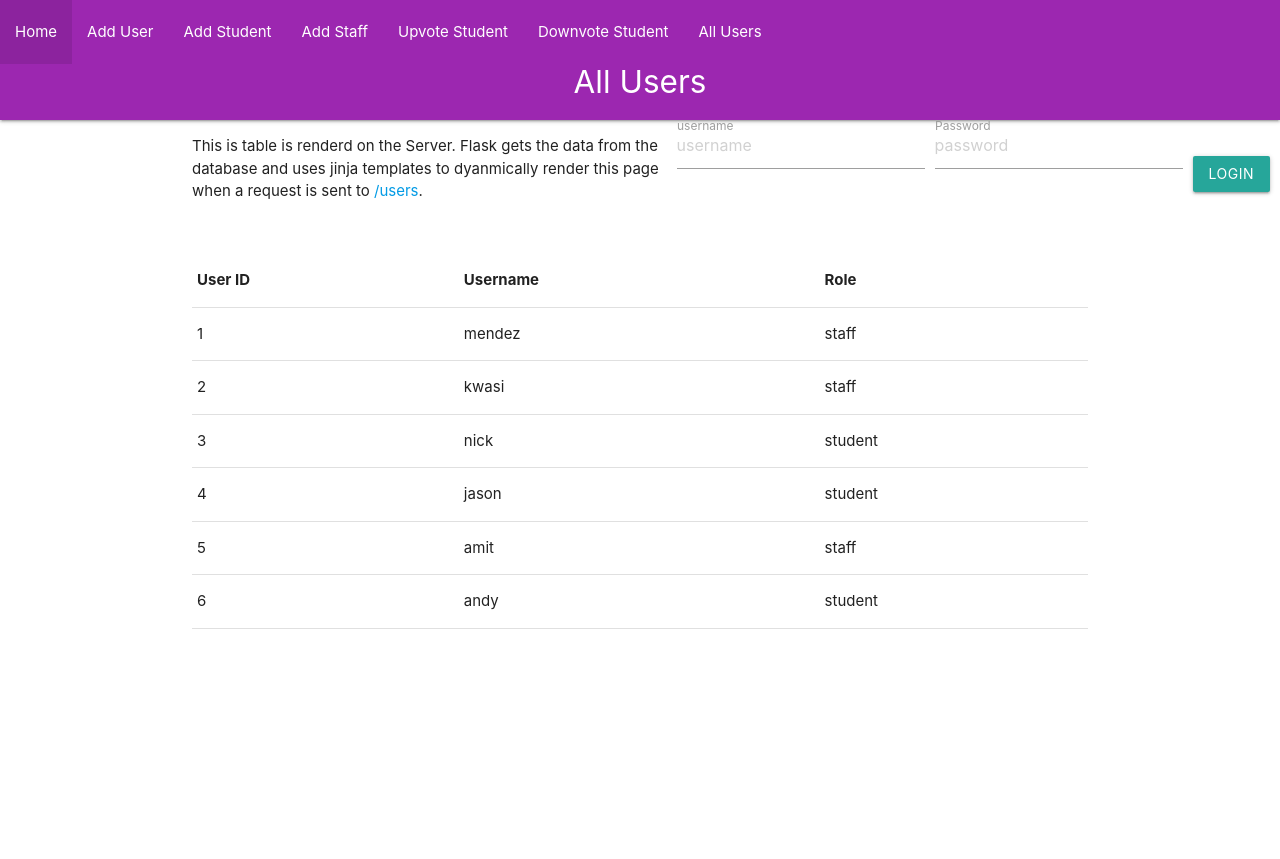
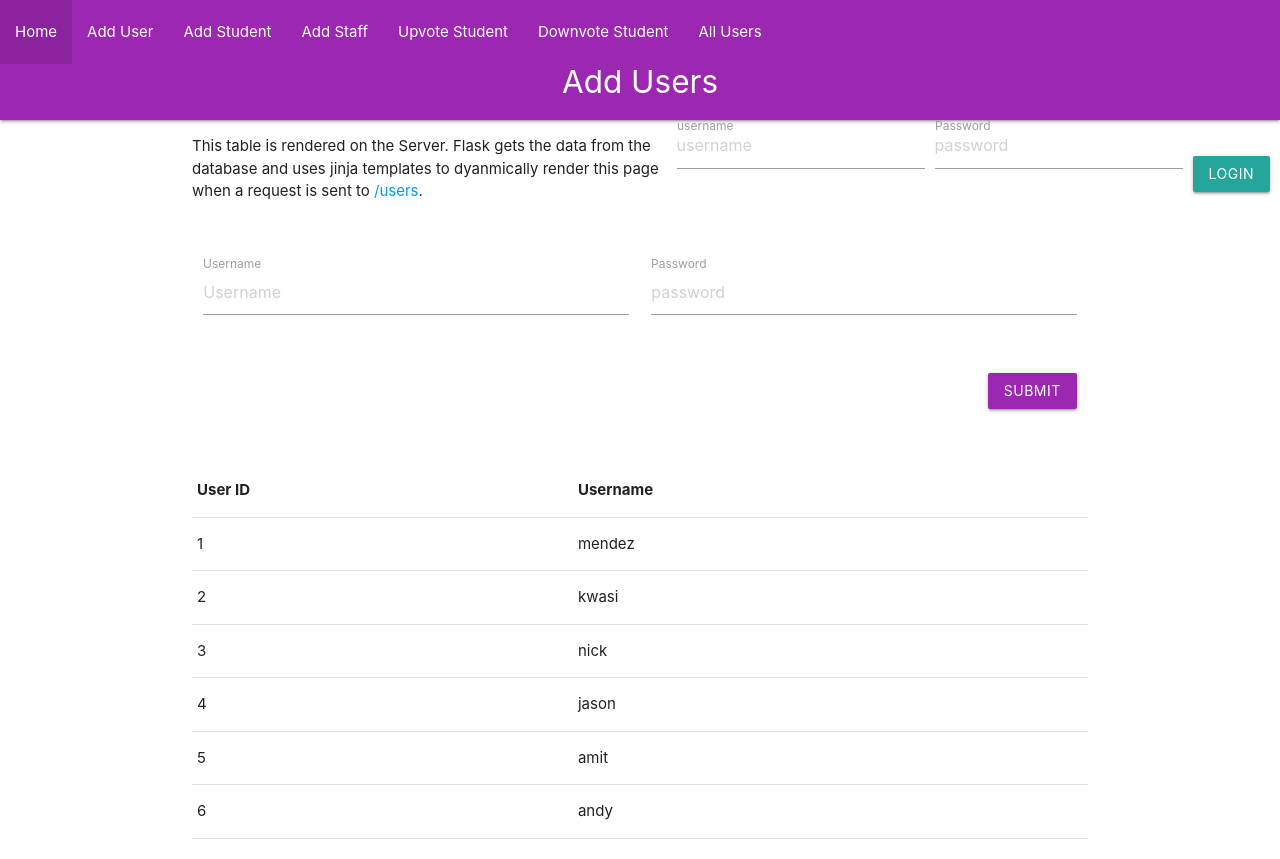
Before and after one commit to nickperi/Student-Staff-Conduct-Tracker, a Flask app: page /users in a window 1280 px wide. Before the commit the page ends 629 px from the top, so only its background shows below. Run offline with Flask 3, Linux system fonts and the light colour scheme; data comes from the database, SQL or seed files in the repository; some libraries are stand-ins or nearby versions.

Commit message:
Update users.html

```diff
--- a/App/templates/users.html
+++ b/App/templates/users.html
@@ -1,36 +1,53 @@
 {% extends "layout.html" %}
-{% block title %}All Users{% endblock %}
-{% block page %}All Users{% endblock %}
+{% block title %}Add Users{% endblock %}
+{% block page %}Add Users{% endblock %}
 
 {{ super() }}
 
 {% block content %}
     <div class="row">
         <p>
-            This is table is renderd on the Server. Flask gets the data from the database and uses jinja templates to dyanmically render this page when a request is sent to <a href="/users">/users</a>.
+            This table is rendered on the Server. Flask gets the data from the database and uses jinja templates to dyanmically render this page when a request is sent to <a href="/users">/users</a>.
         </p>
+    </div>
+
+    <div class="row">
+      <form class="col s12" method="POST" action="/users">
+
+        <div class="row">
+          <div class="input-field col s6">
+            <input placeholder="Username" name="username" type="text" class="validate">
+            <label for="username">Username</label>
+          </div>
+          <div class="input-field col s6">
+            <input placeholder="password" name="password" type="password" class="validate">
+            <label for="password">Password</label>
+          </div>
+        </div>
+
+        <div class="row">
+          <div class="input-field col s12">
+            <button class="btn waves-effect waves-light right purple" type="submit" name="action">Submit</button>
+          </div>
+        </div>
+
+      </form>
     </div>
 
     <div class="row">
       <table>
         <thead>
           <tr>
-            <th>User ID</th><th>Username</th><th>Role</th>
+            <th>User ID</th><th>Username</th>
           </tr>
         </thead>
         <tbody>
-          {% if users %}
-            {% for user in users %}
-              <tr>
+          {% for user in users %}
+            <tr>
                 <td>{{user.id}}</td>
                 <td>{{user.username}}</td>
-                <td>{{user.get_user_type()}}</td>
-              </tr>
-            {% endfor %}
-
-          {% else %}
-            <p>No users added</p>
-          {% endif %}
+            </tr>
+          {% endfor %}
         <tbody>
       </table>
     </div>
```
